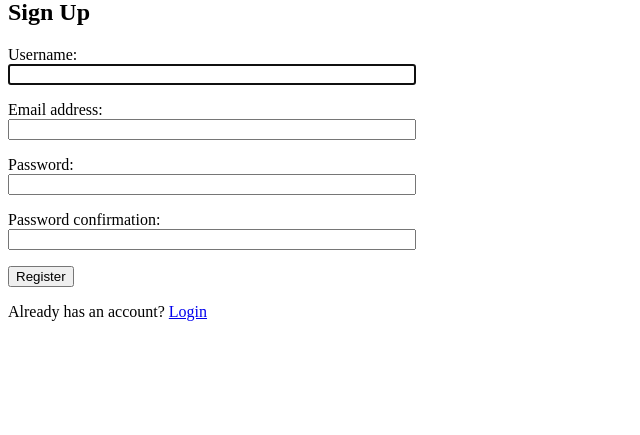
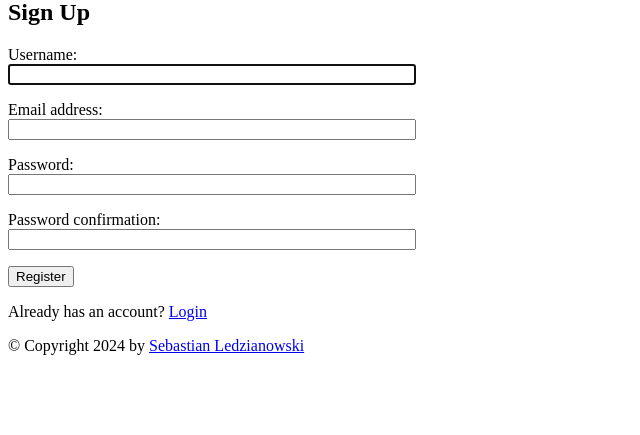
Before and after one commit to sebastianLedzianowski/yuki, a Django app: page /users/register/ in a window 1280 px wide. Shown: the part 47-482 px from the top of the page, without its empty margins (0-640 px from the left). Run offline with Django 5.2, Linux system fonts and the light colour scheme.

Commit message:
update templates

```diff
--- a/templates/base.html
+++ b/templates/base.html
@@ -1,6 +1,7 @@
 {%load static %}
 <!DOCTYPE html>
 <html lang="en">
+
   <head>
     <meta charset="UTF-8" />
     <meta name="viewport" content="width=device-width, initial-scale=1.0" />
@@ -31,7 +32,11 @@
 	    {%block content%}
 	    {%endblock content%}
   	</main>
-
+	<footer class="footer">
+        <div class="container-center">
+            <p>&copy; Copyright {% now "Y" %} by <a href="https://github.com/sebastianLedzianowski">Sebastian Ledzianowski</a></p>
+        </div>
+    </footer>
   </body>
 </html>
 </html>
```
